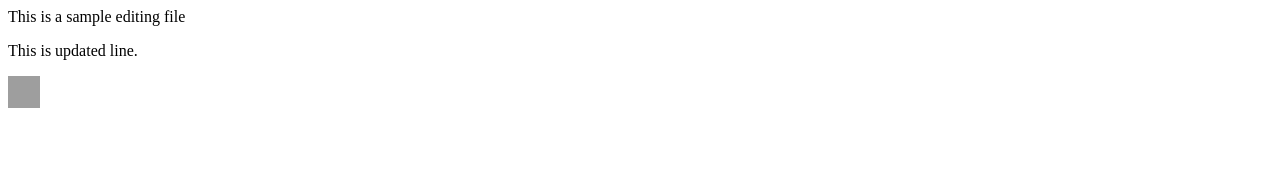
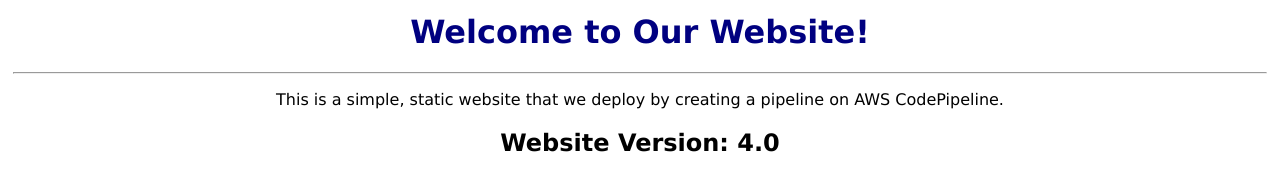
Before and after one commit to laxmanp090404/repofile, a plain HTML site: page index.html in a window 1280 px wide. Drawn offline with Linux system fonts and the light colour scheme; grey boxes are pictures that could not be loaded.

Commit message:
Add files via upload

```diff
--- a/index.html
+++ b/index.html
@@ -1,7 +1,11 @@
-
-
 <html>
-  <p>This is a sample editing file</p>
-<p>This is updated line.</p>
-  <img src="https://www.w3schools.com/images/lamp.jpg" alt="Lamp" width="32" height="32">
+    <head>
+        <title>Sample Website - AWS CodePipeline Step by Step</title>
+    </head>
+    <body style="text-align:center;font-family:Verdana;margin:1%;">
+        <h1 style="color:navy">Welcome to Our Website!</h1>
+        <hr>
+        <p>This is a simple, static website that we deploy by creating a pipeline on AWS CodePipeline.</p>
+        <h2>Website Version: 4.0</h2>
+    </body>
 </html>
```
Also changed, not shown: 1 other file.
